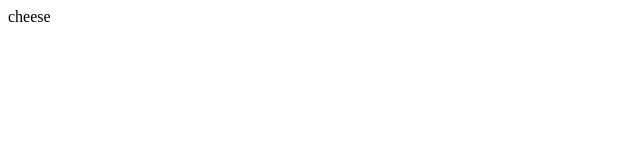
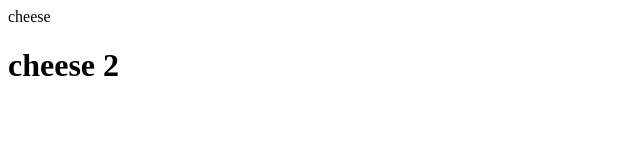
Before and after one commit to janep14/Testing, a plain HTML site: page index.html in a window 1280 px wide. Shown: the whole page, without its empty margins (0-640 px from the left). Drawn offline with Linux system fonts and the light colour scheme.

Commit message:
cheese 2

```diff
--- a/index.html
+++ b/index.html
@@ -3,4 +3,5 @@
 <p>
   cheese
 </p>
+<h1> cheese 2 </h1>
 </html>
```
